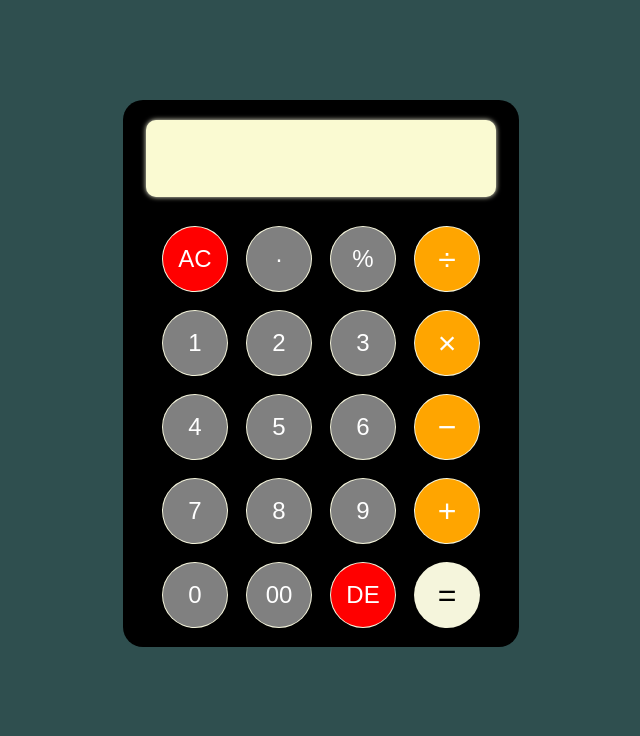
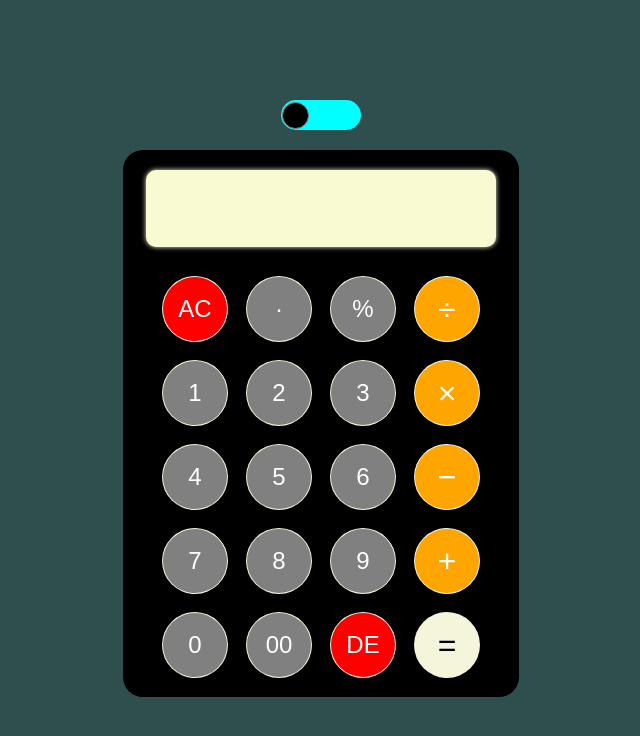
Before and after one commit to kirandinesh/Calculator, a plain HTML site: page index.html in a window 1280 px wide. Shown: the whole page, without its empty margins (319-959 px from the left). Drawn offline with Linux system fonts and the light colour scheme.

Commit message:
calculator2.2

```diff
--- a/style.css
+++ b/style.css
@@ -1,13 +1,46 @@
 body {
   background-color: darkslategrey;
+}
+button {
+  -webkit-tap-highlight-color: transparent;
+  -webkit-tap-highlight-color: rgba(0, 0, 0, 0);
 }
 
 .mainContainer {
   display: flex;
+  position: relative;
   flex-direction: column;
   justify-content: center;
   align-items: center;
   margin-top: 100px;
+}
+.toggle{
+  position: relative;
+  display: flex;
+  justify-content: center;
+  align-items: center;
+  width: 80px;
+  height: 30px;
+  border-radius: 15px;
+  margin-bottom: 20px;
+  background-color: aqua;
+}
+.toggle::after{
+  content: '';
+  position: absolute;
+  background-color: black;
+  width: 25px;
+  height: 25px;
+  border-radius: 50%;
+  left: 0;
+  margin-left: 1px;
+  border: 1px solid gray;
+  overflow: hidden;
+}
+.toggle:active:after {
+
+  transition:transform 0.3s ease;
+  transform: translateX(50px);
 }
 .container {
   width: auto;
```
